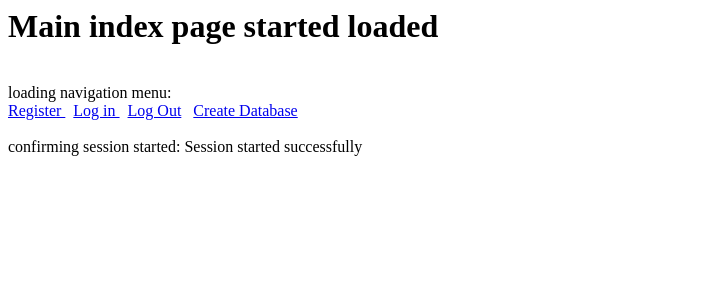
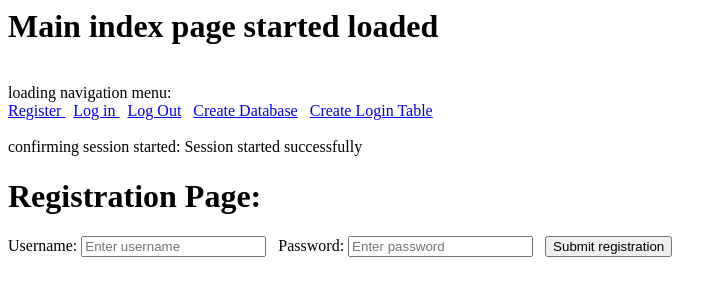
Before and after one commit to MarcoVanderEecken/ShoppingCart, a PHP site: page / in a window 1280 px wide. Shown: the top 300 px of the page, without its empty margins (0-727 px from the left). Run offline with PHP 8.4, Linux system fonts and the light colour scheme.

Commit message:
Version 0.3.4 update. Creating registration

```diff
--- /dev/null
+++ b/html/registrationForm.html
@@ -0,0 +1,14 @@
+<!DOCTYPE html>
+<html lang="en">
+<head>
+    <meta charset="UTF-8">
+    <title>Register</title>
+</head>
+<body>
+    <form method="Post" name="registerForm" action="../php/register.php">
+        Username: <input type="text" placeholder="Enter username" name="username"> &nbsp;
+        Password: <input type="password" placeholder="Enter password" name="password"> &nbsp;
+        <input type="submit" value="Submit registration">
+    </form>
+</body>
+</html>
--- a/index.php
+++ b/index.php
@@ -15,3 +15,5 @@
 
     echo "<br>confirming session started: ";
     echo $_SESSION['start'];
+
+    include("php/register.php");
--- a/mainPageMenu.html
+++ b/mainPageMenu.html
@@ -5,5 +5,6 @@
         <a href="php/login.php"> Log in </a> &nbsp;
         <a href="php/logout.php"> Log Out</a> &nbsp;
         <a href="php/databaseSetup/createDB.php"> Create Database</a> &nbsp;
+        <a href="php/databaseSetup/createLoginTable.php"> Create Login Table</a> &nbsp;
     </nav>
 </html>
--- a/php/logout.php
+++ b/php/logout.php
@@ -14,9 +14,11 @@
         if(!isset($_SESSION)){
             session_start();
         }
+        session_unset();
         session_destroy();
         echo "logout page.";
         header('Location: ../index.php'); //.. redirects to parent directory.
+        exit();
     }
 
     logout();
--- a/php/register.php
+++ b/php/register.php
@@ -6,3 +6,21 @@
  * Time: 1:34 PM
  */
     echo "<h1> Registration Page: </h1>";
+
+    include("html/registrationForm.html");
+
+    function createUser($username , $password, $hash){
+
+    }
+
+    if(!isset($_SESSION)){
+        session_start();
+    }
+
+    if(isset($_POST['username']) & isset($_POST['password'])){ //variables are set
+        if(!empty($_POST['username']) & !empty($_POST['password'])){ //variables aren't empty strings
+            //we can now create the user account.
+            $hash = password_hash($_POST['password'], PASSWORD_DEFAULT);
+
+        }
+    }
```
Also changed, not shown: php/databaseSetup/createLoginTable.php (+13 -2 lines), php/dbConn.php (added, +10 -0 lines), php/login.php (line endings or trailing spaces).
